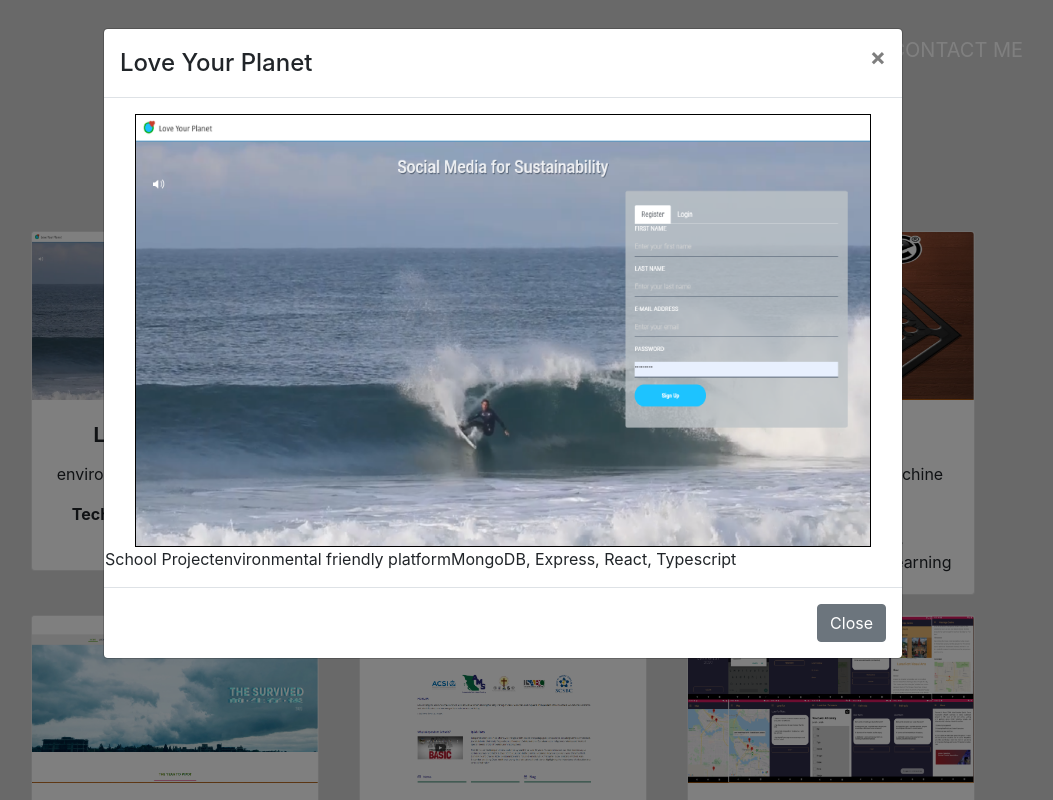
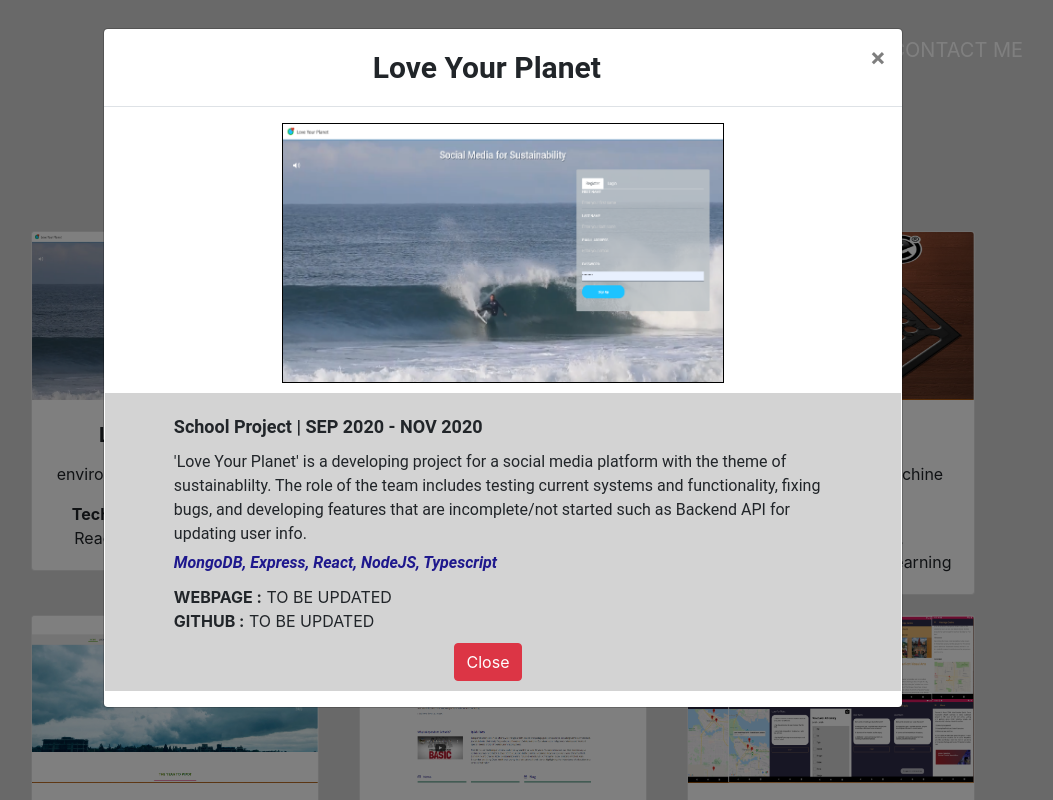
Before and after one commit to SangwookYun/personalpage, a React (Create React App) app: page / in a window 1280 px wide. Both pictures are taken after a click on the element 311 px from the left and 2564 px from the top of the page. Shown: the part 2164-2964 px from the top of the page, without its empty margins (137-1190 px from the left). Built offline with nearby package versions, Linux system fonts and the light colour scheme.

Commit message:
project done

```diff
--- a/src/Modules/Project.js
+++ b/src/Modules/Project.js
@@ -14,12 +14,12 @@
 
   state = {
     pjts : [
-      {id:"pjt1", Period : "", type:"School Project", title :"Love Your Planet", bgImage: `${webpage1}`, contents :"environmental friendly platform", Technology:"MongoDB, Express, React, Typescript"},
-      {id:"pjt2", Period : "", type:"Personal Business", title :"LET EAT GO", bgImage: `${webpage2}`, contents :"Creating a community restaurant info web platform  ", Technology:"React, AWS, Heroku, Express"},
-      {id:"pjt3", Period : "", type:"School Project", title :"Abalone", bgImage: `${webpage3}`, contents :"Game 'Abalone' with Machine learning", Technology:"HTML/CSS, JAVASCRIPT, Machine Learning"},
-      {id:"pjt4", Period : "", type:"Personal Business", title :"TAIWAN FEST", bgImage: `${webpage4}`, contents :"Creating a a website that provides festival attendees a creative way to view artworks that are featured in 2020 festival", Technology:"React, Heroku"},
-      {id:"pjt5", Period : "", type:"School Project", title :"FISABC", bgImage: `${webpage5}`, contents :"Assist client to improve data collection process by developing a python script", Technology:"Python"},
-      {id:"pjt6", Period : "", type:"Personal Business", title :"LUNARFEST", bgImage: `${webpage6}`, contents :"Developing an app designed for Lunar New Year celebrations in Canada, providing festival information (e.g. maps) and schedules for festival attendees", Technology:"Android Studio, Firebase"}
+      {id:"pjt1", webpage:"TO BE UPDATED", github:"TO BE UPDATED", description: "'Love Your Planet' is a developing project for a social media platform with the theme of sustainablilty. The role of the team includes testing current systems and functionality, fixing bugs, and developing features that are incomplete/not started such as Backend API for updating user info." , Period : "SEP 2020 - NOV 2020", type:"School Project", title :"Love Your Planet", bgImage: `${webpage1}`, contents :"environmental friendly platform",Technology:"MongoDB, Express, React, NodeJS, Typescript"},
+      {id:"pjt2", webpage:"https://leteatgo.herokuapp.com/  (this is temporary deployed webpage)", github:"https://github.com/SangwookYun/L.E.G-pjt", description: "This project is to build a platform for marketing & sharing information about restaurants around users. The client is a young startup team and they want to advertise restaurants to help to overcome COVID and give many discounts to users. In the future, mobile versions of this application will be developed." , Period : "NOV 2020 - Present", type:"Personal Project", title :"LET EAT GO", bgImage: `${webpage2}`, contents :"Creating a community restaurant info web platform  ", Technology:"React, AWS, Heroku, Express"},
+      {id:"pjt3", webpage:"TO BE UPDATED", github:"TO BE UPDATED", description: "A school Project to develop Game Abalone applying Machine Learning & Artificial Intelligence technique" , Period : "OCT 2020 - NOV 2020", type:"School Project", title :"Abalone", bgImage: `${webpage3}`, contents :"Game 'Abalone' with Machine learning", Technology:"HTML/CSS, JAVASCRIPT, Machine Learning"},
+      {id:"pjt4", webpage:"https://gallery.torontotaiwanfest.ca/GalleryHome", github:"https://github.com/SangwookYun/2020-Toronto-TAIWANfest-Online-Gallery", description: "The Taiwanfest is annual festival held by ACSEA(Asian Canadian Special Event Association). Due to Covid, this festival was switched to virtual exhibition. Our team created a dynamic website to provide festival attendees to continue participate in the fesival through viewing various interactive artworks." , Period : "JUN 2020 - AUG 2020", type:"Personal Project", title :"TAIWAN FEST", bgImage: `${webpage4}`, contents :"Creating a a website that provides festival attendees a creative way to view artworks that are featured in 2020 festival", Technology:"React, Heroku"},
+      {id:"pjt5", webpage:"TO BE UPDATED", github:"TO BE UPDATED", description: "This school project is to systemize annual data-collecting work of 'FISA BC', Federation of Independent School Assoication. Our team creates a python-coded program to connect their existing webpage with their MS access data file", Period : "MAY 2020 - JUN 2020", type:"School Project", title :"FISABC", bgImage: `${webpage5}`, contents :"Assist client to improve data collection process by developing a python script", Technology:"Python"},
+      {id:"pjt6", webpage:"https://play.google.com/store/apps/details?id=ca.acsea.funstop", github:"https://github.com/SangwookYun/LunarFest2020", description: "This App is to build advertising 2020 Lunafest event held in Vancouver and encourage users to participate in this event. Overall, more than 200 users were used this application" , Period : "DEC 2019 - JAN 2020", type:"Personal Project", title :"LUNARFEST", bgImage: `${webpage6}`, contents :"Developing an app designed for Lunar New Year celebrations in Canada, providing festival information (e.g. maps) and schedules for festival attendees", Technology:"Android Studio, Firebase"}
       // {id:"pjt7", title :"Eco-city Summit 2019", bgImage: `${webpage1}`, contents :"Developed an application to find volunteer work and link automatically the certificates of the volunteer results for the resume", Technology:"bootstrap, HTML/CSS, javascript, Firebase"},
       // {id:"pjt8", title :"Angel-Hack 2019", bgImage: `${webpage1}`, contents :"Build a medical application that connects users to local trained volunteers who provide first-aid emergency service", Technology:"GoogleMap API, Javascript, HTML/CSS"},
       // {id:"pjt9", title :"Girls in Tech 2019", bgImage: `${webpage1}`, contents :"developed an environment friendly application ", Technology:"HTML/CSS, javascript, Bootstrap"},
@@ -46,7 +46,11 @@
                   title = {pjt.title}
                   bgImage = {pjt.bgImage}
                   contents = {pjt.contents}
+                  description= {pjt.description}
                   type= {pjt.type}
+                  period = {pjt.Period}
+                  webpage = {pjt.webpage}
+                  github = {pjt.github}
                   Technology = {pjt.Technology}></SingleProject>
               )
 
--- a/src/Modules/SingleProject.css
+++ b/src/Modules/SingleProject.css
@@ -10,16 +10,56 @@
   text-align: center;
 }
 .cardtitle {
+  font-family: 'Roboto', sans-serif;
   font-weight: bold;
   font-size: 20px;
 }
 
 .img_modal {
-  width:80%;
+  width:60%;
   border:1px solid black;
 }
 
+.title_modal {
+  font-family: 'Roboto', sans-serif;
+  text-align: center;
+  margin: auto;
+  width:100%;
+  font-size: 30px;
+  font-weight: bold;
+}
 .contents_modal {
+
   text-align: center;
   margin:auto;
 }
+.body_modal {
+  background-color:lightgray;
+  margin-top:10px;
+
+}
+
+.subHeader {
+  margin-top: 20px;
+  font-family: 'Roboto', sans-serif;
+  font-size: 18px;
+  font-weight: bold;
+}
+.description_modal {
+  font-family: 'Roboto', sans-serif;
+  margin-top:10px;
+  margin-bottom:5px;
+}
+.tech_modal {
+  font-family: 'Roboto', sans-serif;
+  font-style: italic;
+  color:rgb(30, 24, 141);
+  font-weight: bold;
+  margin-bottom:10px;
+}
+.webpage_modal {
+
+}
+.github_modal {
+
+}
--- a/src/Modules/SingleProject.js
+++ b/src/Modules/SingleProject.js
@@ -12,10 +12,6 @@
 
   const handleClose = () => setShow(false);
   const handleShow = () => setShow(true);
-  const test = (props)=> {
-
-
-  }
 
 
   return (
@@ -36,28 +32,58 @@
       </Card>
       <Modal size ="lg" show={show} onHide={handleClose}>
           <Modal.Header style ={{textAlign:"center"}}closeButton>
-            <Modal.Title style ={{textAlign:"center"}}>{props.title}</Modal.Title>
+            <div className="title_modal" style ={{textAlign:"center"}}>{props.title}</div>
           </Modal.Header>
           <Modal.Body>
             <Row className = "contents_modal">
               <Col xl={12}>
-                  <img className = "img_modal" style = {{width:"100%", }}src = {props.bgImage}></img>
+                  <img className = "img_modal" src = {props.bgImage}></img>
               </Col>
             </Row>
-            <Row>
-              {props.type}
-              {props.contents}
-              {props.Technology}
-              {/* {props.github}
-              {props.url} */}
+            <Row className = "body_modal">
+                <Row>
+                <Col xl = {{span:10, offset:1}}>
+                    <div>
+                      <div className= "subHeader">
+                        {props.type} |   {props.period}
+                      </div>
+                    </div>
+                    <div className = "sub_contents_modal">
+                      <div className = "description_modal">
+                        {props.description}
+                      </div>
+                      <div className = "tech_modal">
+                        {props.Technology}
+                      </div>
+                      <div className = "webpage_modal">
+
+                        <b>WEBPAGE :</b> {props.webpage}
+
+                      </div>
+                      <div className = "github_modal">
+                        <b>GITHUB :</b> {props.github}
+                      </div>
+                    </div>
+                  </Col>
+              </Row>
+              <Row style = {{width:"100%", textAlign:"center"}}>
+                <Col xl={12}>
+                  <Button style = {{margin:"auto", marginBottom:"10px", marginTop:"10px"}} variant="danger" onClick={handleClose}>
+                    Close
+                  </Button>
+                </Col>
+
+              </Row>
 
             </Row>
+
+
+
+
           </Modal.Body>
-          <Modal.Footer>
-            <Button variant="secondary" onClick={handleClose}>
-              Close
-            </Button>
-          </Modal.Footer>
+          {/* <Modal.Footer>
+
+          </Modal.Footer> */}
         </Modal>
     </div>
 
```
